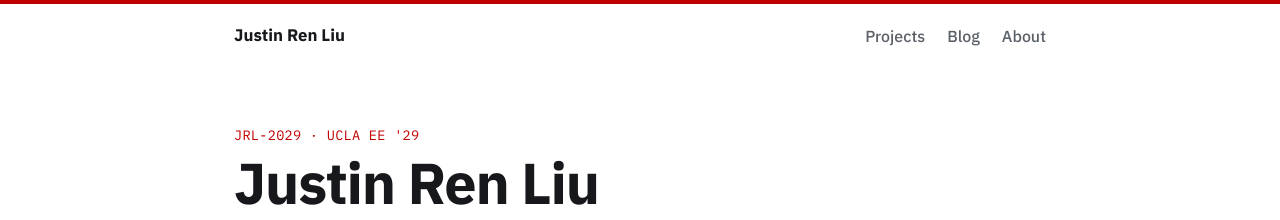
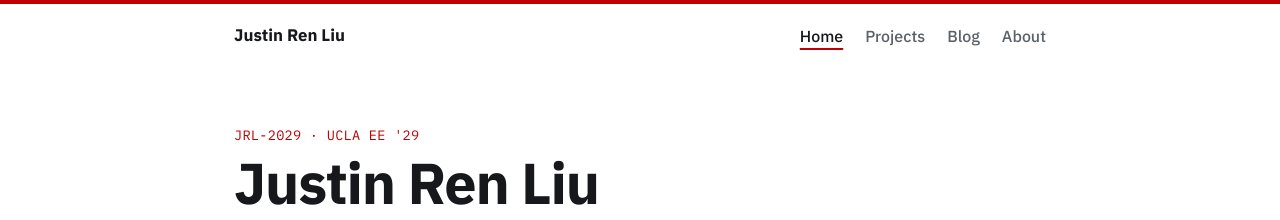
Before and after one commit to 25liujustin1/25liujustin1.github.io, a Jekyll site: the page built from index.html, in a window 1280 px wide. Shown: the top 220 px of the page. Built offline with Jekyll 4.4.1, drawn with Linux system fonts in a browser that asks for light colours.

Commit message:
Add Home link to navigation

```diff
--- a/_layouts/default.html
+++ b/_layouts/default.html
@@ -15,10 +15,16 @@
     <div class="wrap">
       <a class="brand" href="{{ '/' | relative_url }}">Justin Ren Liu</a>
       <nav>
-        {% assign nav = "Projects|/projects/,Blog|/blog/,About|/about/" | split: "," %}
+        {% assign nav = "Home|/,Projects|/projects/,Blog|/blog/,About|/about/" | split: "," %}
         {% for item in nav %}
           {% assign parts = item | split: "|" %}
-          <a href="{{ parts[1] | relative_url }}"{% if page.url contains parts[1] %} aria-current="page"{% endif %}>{{ parts[0] }}</a>
+          {% assign current = false %}
+          {% if parts[1] == "/" %}
+            {% if page.url == "/" or page.url == "/index.html" %}{% assign current = true %}{% endif %}
+          {% elsif page.url contains parts[1] %}
+            {% assign current = true %}
+          {% endif %}
+          <a href="{{ parts[1] | relative_url }}"{% if current %} aria-current="page"{% endif %}>{{ parts[0] }}</a>
         {% endfor %}
       </nav>
     </div>
```
